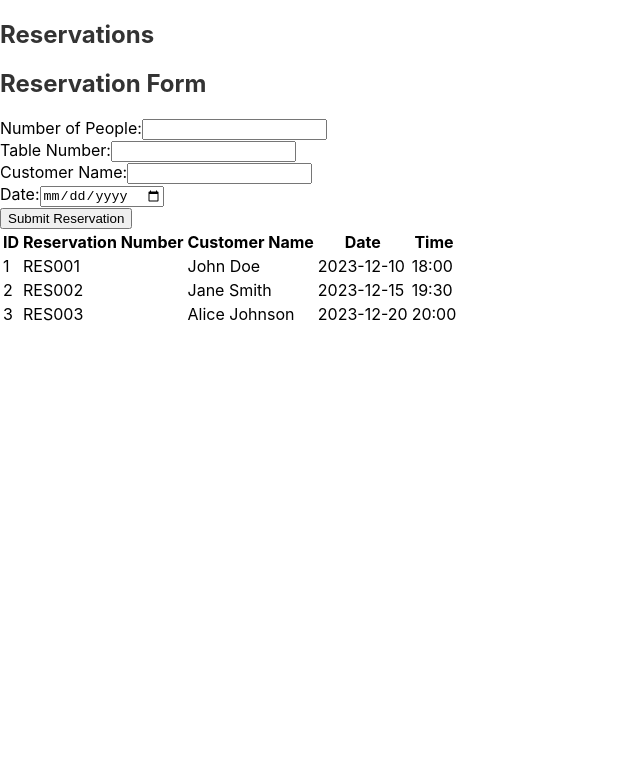
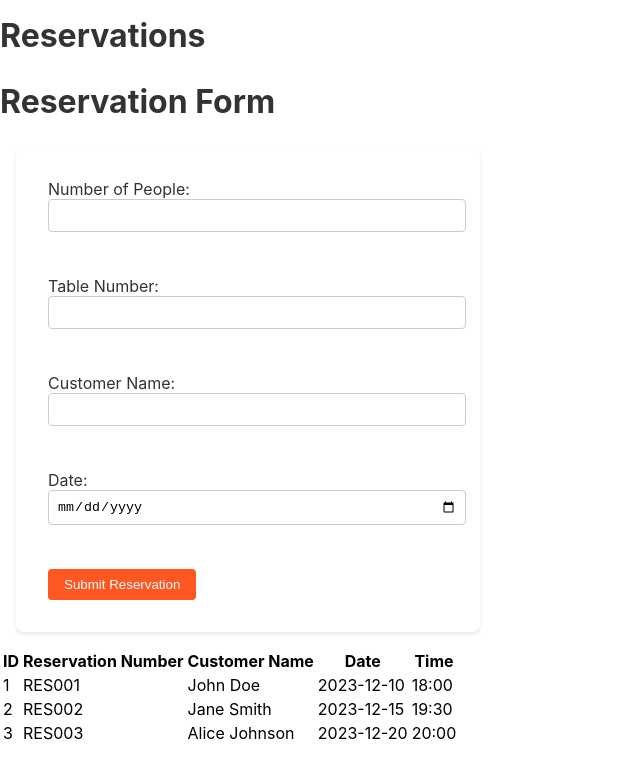
Before and after one commit to dzivano2/3309-final, a React (Create React App) app: page /reservations in a window 1280 px wide. Shown: the top 778 px of the page, without its empty margins (0-640 px from the left). Built offline with nearby package versions, Linux system fonts and the light colour scheme.

Commit message:
Reservation front end

```diff
--- /dev/null
+++ b/src/reservations.css
@@ -0,0 +1,59 @@
+/* ReservationForm.css */
+
+.container {
+    display: flex;
+    flex-direction: column;
+    justify-content: center;
+    align-items: center;
+    height: 100vh;
+    width: 1000vh;
+    background-color: #f4f4f4;
+  }
+
+  h2 {
+    font-size: 2rem;
+    color: #333;
+    margin-top: 1rem;
+  }
+
+  form {
+    width: 100%;
+    max-width: 400px;
+    background-color: #fff;
+    margin: 1rem;
+    border-radius: 8px;
+    box-shadow: 0 2px 4px rgba(0, 0, 0, 0.1);
+    padding: 2rem;
+  }
+
+  label {
+    display: block;
+    margin-bottom: 0.5rem;
+    font-size: 1rem;
+    color: #333;
+  }
+
+  input {
+    width: 100%;
+    padding: 0.5rem;
+    margin-bottom: 1rem;
+    border: 1px solid #ccc;
+    border-radius: 4px;
+  }
+
+  input[type="date"] {
+  }
+
+  button {
+    background-color: #ff5722;
+    color: #fff;
+    padding: 0.5rem 1rem;
+    border: none;
+    border-radius: 4px;
+    cursor: pointer;
+    transition: background-color 0.3s ease-in-out;
+  }
+
+  button:hover {
+    background-color: #ff6e40;
+  }
--- a/src/reservations.js
+++ b/src/reservations.js
@@ -1,6 +1,7 @@
 import React, { useState } from 'react';
+import './reservations.css'
 
-// Sample reservations data
+// Sample data
 const initialReservations = [
   { id: 1, reservationNumber: 'RES001', customerName: 'John Doe', date: '2023-12-10', time: '18:00' },
   { id: 2, reservationNumber: 'RES002', customerName: 'Jane Smith', date: '2023-12-15', time: '19:30' },
@@ -38,6 +39,8 @@ const Reservations = () => {
       // add more fields needed for me
     };
 
+
+
     // update reservation state w new reservation
     setReservations((prevReservations) => [...prevReservations, newReservation]);
 
@@ -47,6 +50,44 @@ const Reservations = () => {
       tableNumber: '',
       customerName: '',
     });
+  };
+
+
+
+  const availableTimes = (date) => {
+    var count = 0;
+    var times= [];
+    var availabletime = [];
+
+    //checks if the dates match in the initial array and adds the index of it to an array
+    var indexes = initialReservations.reduce((acc, reservation, currentIndex) => {
+      if (reservation.date === date) {
+        acc.push(currentIndex);
+      }  return acc;
+    }, []);
+
+    for (var x = 0; x < indexes.length; x++) {
+      var index = indexes[x];
+      times.push(initialReservations[index].time);
+    }
+    console.log(initialReservations.map((reservation, currentIndex) => reservation.date === date && currentIndex))
+
+
+    for(var i =0; i < 48; i++){
+      if (count===3){
+        count=0;
+      }
+      const hours = Math.floor(i / 2);
+      const minutes = i % 2 === 0 ? '00' : '30';
+      if (!times.includes(hours+":"+minutes) && count===0){
+        console.log(`${hours}:${minutes}`)
+        availabletime.push(`${hours}:${minutes}`);
+      }
+      else{
+        count++;
+      }
+    }
+    return availabletime;
   };
 
   return (
@@ -94,6 +135,19 @@ const Reservations = () => {
             onChange={handleInputChange}
           />
         </label>
+        {formData.selectedDate && (
+          <>
+            <label htmlFor="time">Time</label>
+            <select id="time" name="time" value={formData.time} onChange={handleInputChange} required>
+              <option value="" disabled>Select Time</option>
+              {availableTimes(formData.selectedDate).map((time, index) => (
+                <option key={index} value={time}>
+                  {time}
+                </option>
+              ))}
+            </select>
+          </>
+        )}
         <br />
         <button type="submit">Submit Reservation</button>
       </form>
```
